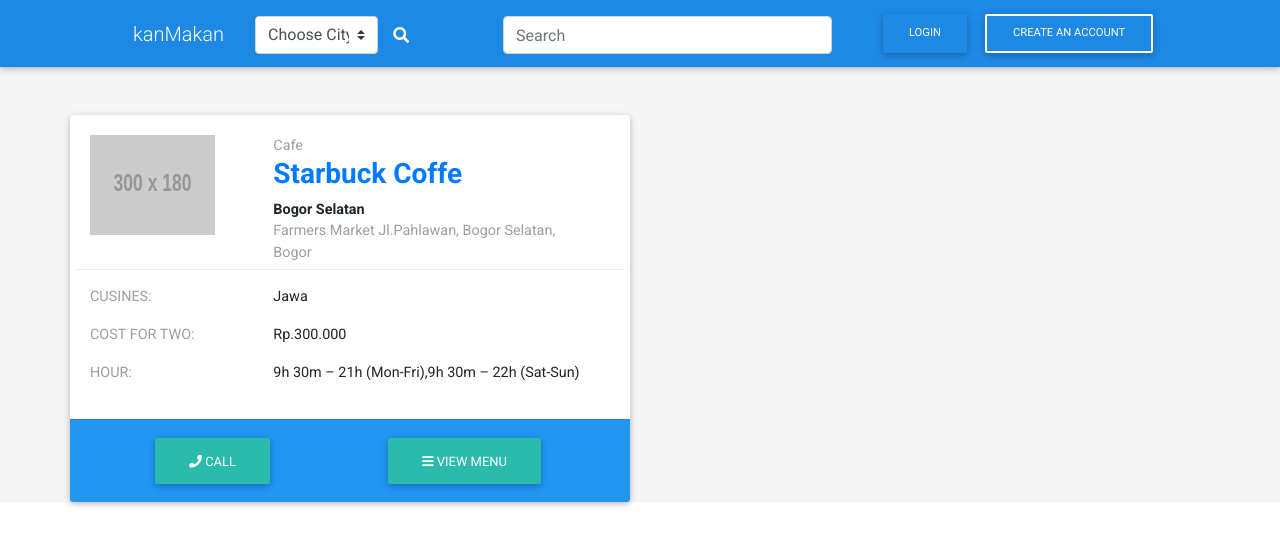
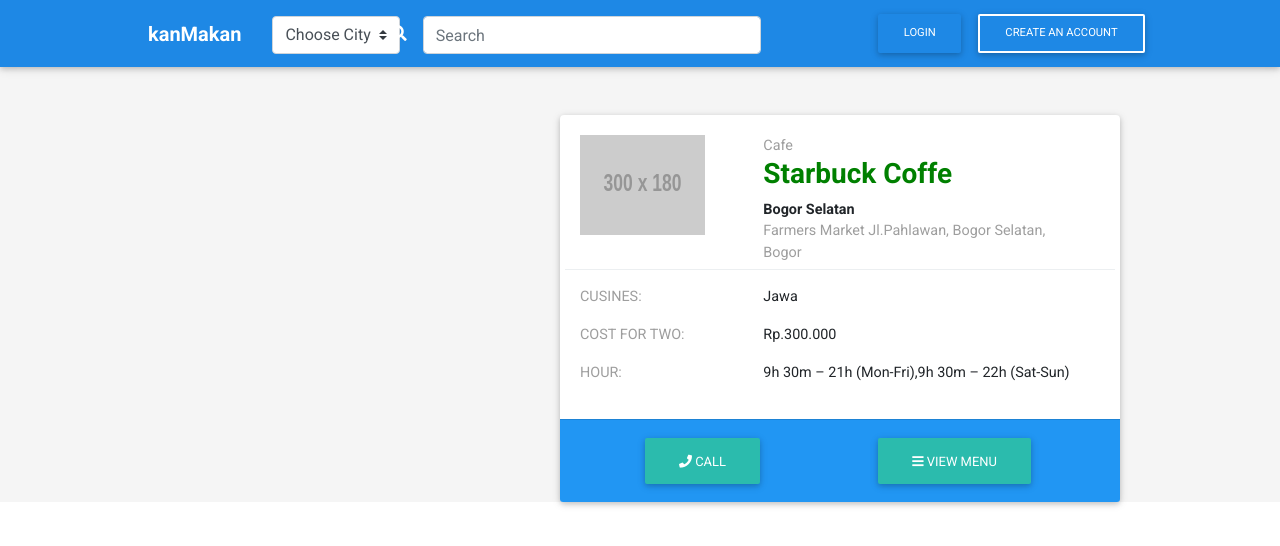
Before and after one commit to syahyusufy/kanMakan, a React (Create React App) app: page / in a window 1280 px wide. Shown: the top 546 px of the page. Built offline with nearby package versions, Linux system fonts and the light colour scheme.

Commit message:
rapihin search

```diff
--- a/src/components/Content.js
+++ b/src/components/Content.js
@@ -10,14 +10,23 @@
           MDBCardImage,
           MDBCardText,
           MDBCardFooter,
-          MDBFooter
+          MDBFooter,
+          MDBInput
         } from "mdbreact";
+import "../index.css";
 
 export class Content extends React.Component {
   render () {
     return (
      <div className="mt-5 mb-5">
        <MDBContainer>
+         <MDBRow>
+          <MDBCol size="3">
+
+          </MDBCol>
+          <MDBCol size="2"></MDBCol>
+          <div className="col-md-7">
+            <MDBCol>
               <MDBRow>
                <MDBCard className="card">
                  <MDBCardBody>
@@ -66,6 +75,9 @@
                  </MDBCardFooter>
                </MDBCard>
              </MDBRow>
+            </MDBCol>
+          </div>
+         </MDBRow>
         </MDBContainer>
      </div>
     )
--- a/src/components/Header.js
+++ b/src/components/Header.js
@@ -19,7 +19,8 @@
     return (
       <MDBNavbar color="blue" className="text-white darken-1" dark expand="md">
         <MDBContainer>
-        <MDBNavbarBrand className="ml-5">kanMakan</MDBNavbarBrand>
+        <MDBFormInline className="container">
+        <MDBNavbarBrand className="ml-5 font-weight-bold">kanMakan</MDBNavbarBrand>
         <MDBNavbarToggler/>
         <Router>
           <MDBCollapse navbar>
@@ -37,10 +38,10 @@
                     </div>
                   </MDBCol>
                   <MDBCol md="7 pl-0 pt-2">
-                    <MDBFormInline className="container">
+
                       <MDBIcon className="text-white" icon="search" />
                       <input className="form-control form-control-md ml-3 w-75" type="text" placeholder="Search" aria-label="Search" />
-                    </MDBFormInline>
+
                   </MDBCol>
                   <MDBCol sm="1 pr-5">
                     <MDBBtn color="solid-blue" className="btn-md">Login</MDBBtn>
@@ -53,6 +54,7 @@
             </MDBNavbarNav>
           </MDBCollapse>
         </Router>
+        </MDBFormInline>
         </MDBContainer>
       </MDBNavbar>
     );
--- a/src/index.css
+++ b/src/index.css
@@ -45,3 +45,51 @@
   border-bottom: 1px solid #eceff1;
   height: 135px;
 }
+
+/*button*/
+
+.btn-group button {
+  background-color: #4CAF50; /* Green background */
+  border: 1px solid green; /* Green border */
+  color: white; /* White text */
+  padding: 10px 24px; /* Some padding */
+  cursor: pointer; /* Pointer/hand icon */
+  float: left; /* Float the buttons side by side */
+}
+
+.btn-group button:not(:last-child) {
+  border-right: none; /* Prevent double borders */
+}
+
+/* Clear floats (clearfix hack) */
+.btn-group:after {
+  content: "";
+  clear: both;
+  display: table;
+}
+
+/* Add a background color on hover */
+.btn-group button:hover {
+  background-color: #3e8e41;
+}
+
+/*link*/
+
+a:link {
+  color: grey;
+}
+
+/* visited link */
+a:visited {
+  color: green;
+}
+
+/* mouse over link */
+a:hover {
+  color: red;
+}
+
+/* selected link */
+a:active {
+  color: blue;
+}
```
Also changed, not shown: 1 other file (tests, documents, lock files or other folders). Lines whose indentation alone changed are shown as unchanged.
